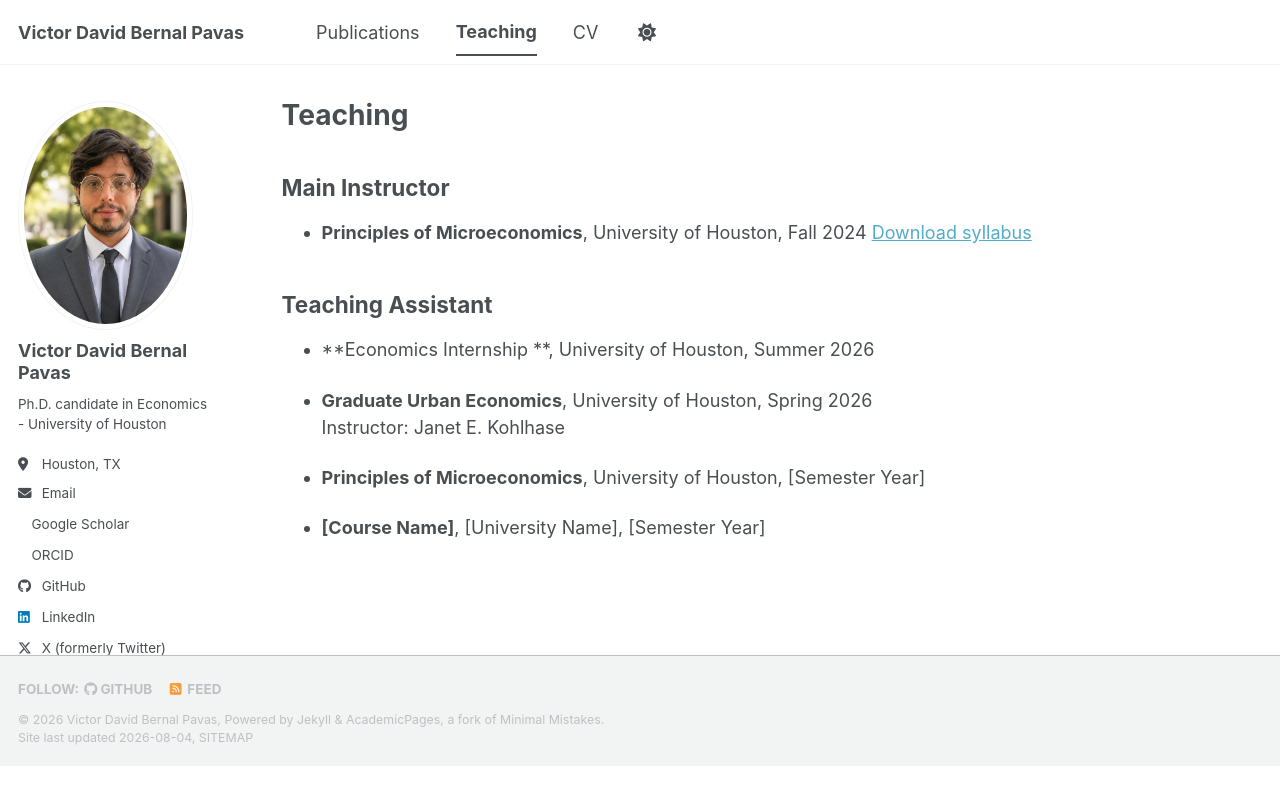
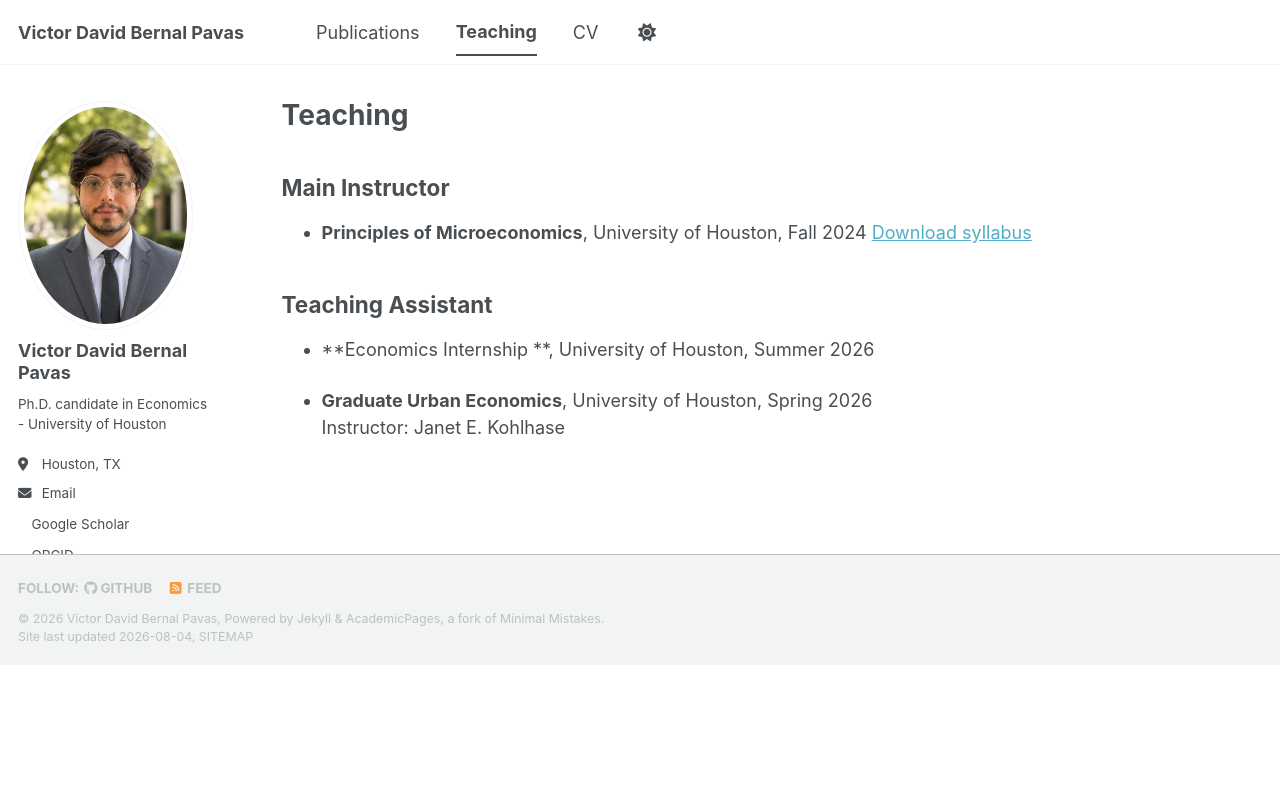
Before and after one commit to DavdBernal24/DavdBernal24.github.io, a Jekyll site: the page built from _pages/teaching.md, in a window 1280 px wide. Shown: the top 805 px of the page. Built offline with Jekyll 4.4.1, drawn with Linux system fonts in a browser that asks for light colours; a style sheet for code colours, icons or effects is not loaded.

Commit message:
Update teaching.md

```diff
--- a/_pages/teaching.md
+++ b/_pages/teaching.md
@@ -15,7 +15,3 @@ author_profile: true
 
 - **Graduate Urban Economics**, University of Houston, Spring 2026
   Instructor: Janet E. Kohlhase
-
-- **Principles of Microeconomics**, University of Houston, [Semester Year]
-
-- **[Course Name]**, [University Name], [Semester Year]
```
